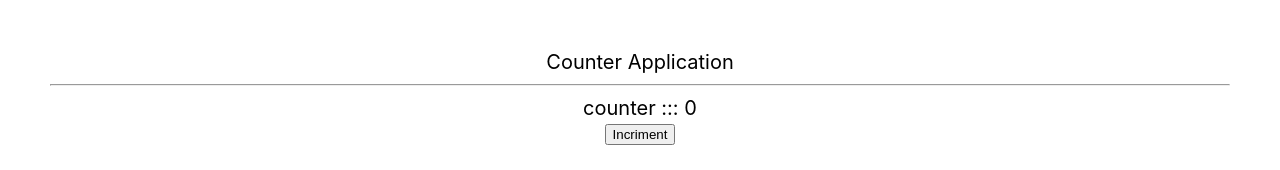
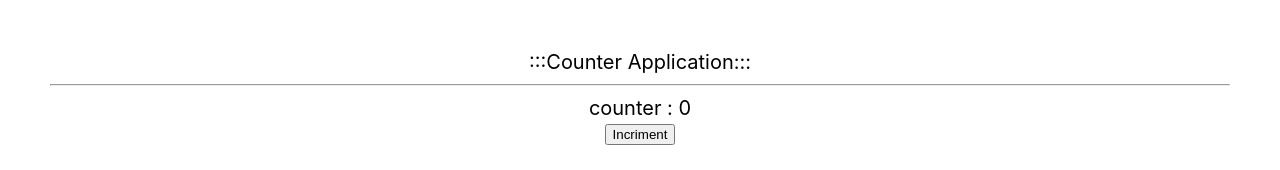
Before and after one commit to nasangam/react-counter, a React (Create React App) app: page / in a window 1280 px wide. Shown: the top 170 px of the page. Built offline with nearby package versions, Linux system fonts and the light colour scheme.

Commit message:
Update App.js

```diff
--- a/src/App.js
+++ b/src/App.js
@@ -6,8 +6,8 @@ function App() {
     const [counter, setCounter] = useState(0);
   return (
     <div className="App" style={{margin:"50px", fontSize: "20px"}}>
-       <div> Counter Application</div><hr/>
-        <div>counter ::: {counter} </div>
+       <div> :::Counter Application:::</div><hr/>
+        <div>counter : {counter} </div>
       <div><button onClick={()=>setCounter(counter+1)}>Incriment</button></div>
     </div>
   );
```
